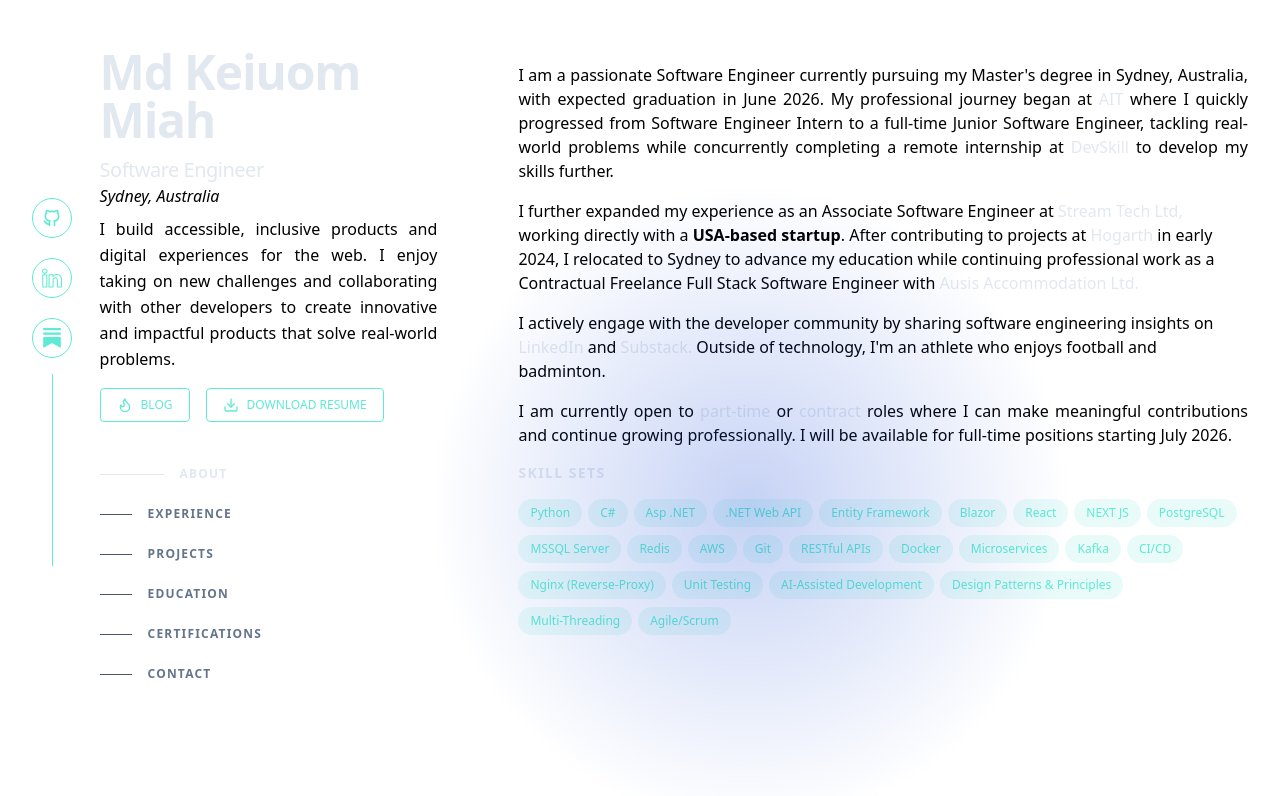
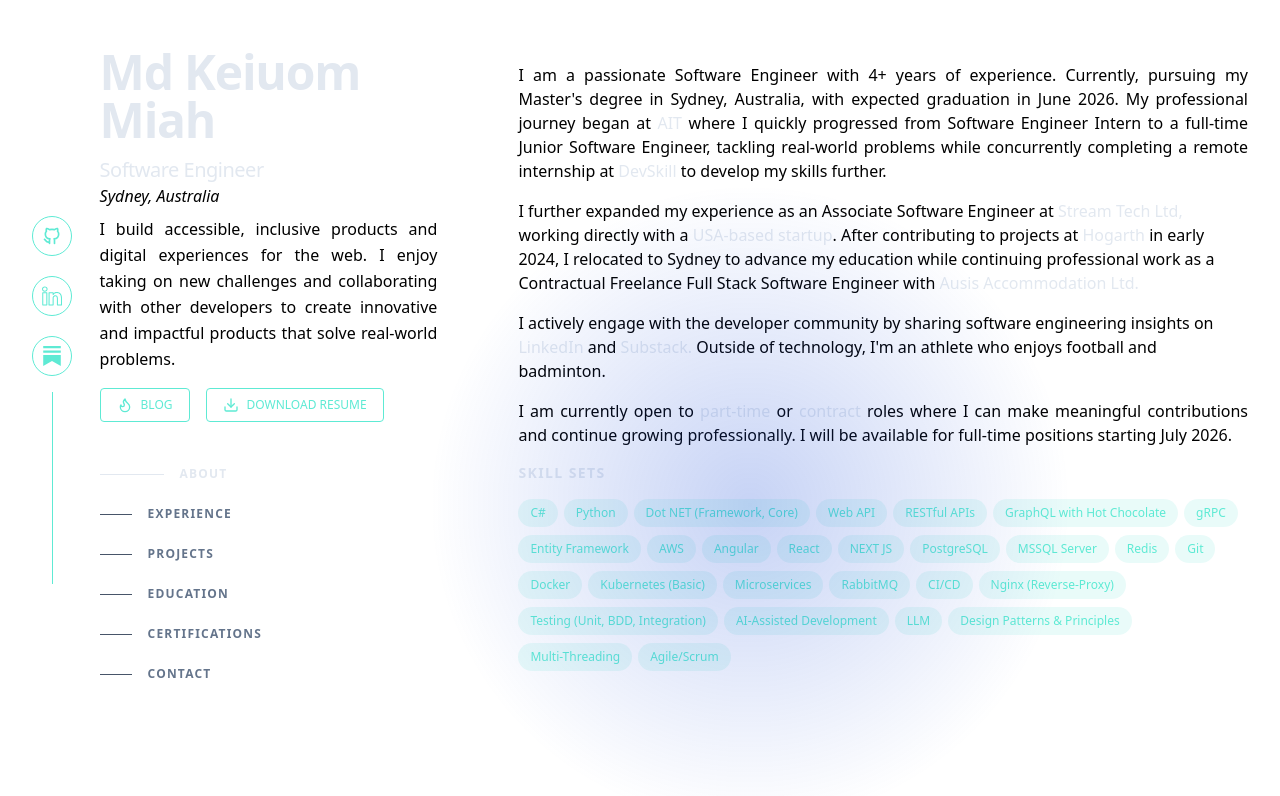
Before and after one commit to Farhankaioum/Portfolio-V3, a Next.js app: page /about in a window 1280 px wide. Shown: the top 796 px of the page. Built offline with nearby package versions, Linux system fonts and the light colour scheme.

Commit message:
Skillset updated

```diff
--- a/pages/about/index.tsx
+++ b/pages/about/index.tsx
@@ -12,7 +12,7 @@
       </div>
       <div>
         <p className="mb-4 text-justify">
-          I am a passionate Software Engineer currently pursuing my Master's degree in Sydney, Australia, with expected graduation in June 2026. My professional journey began at {" "}
+          I am a passionate Software Engineer with 4+ years of experience. Currently, pursuing my Master's degree in Sydney, Australia, with expected graduation in June 2026. My professional journey began at {" "}
           <a
             className="font-medium text-slate-200 hover:text-teal-300 focus-visible:text-teal-300"
             href="https://www.ait.inc/"
@@ -43,7 +43,7 @@
           >
             Stream Tech Ltd,
           </a>{" "}
-          working directly with a <strong>USA-based startup</strong>. After contributing to projects at {" "}
+          working directly with a <b className="font-medium text-slate-200">USA-based startup</b>. After contributing to projects at {" "}
           <a
             className="font-medium text-slate-200 hover:text-teal-300 focus-visible:text-teal-300"
             href="https://www.hogarth.com/"
@@ -98,22 +98,37 @@
           <ul className="mt-2 flex flex-wrap" aria-label="Technologies used">
             <li className="mr-1.5 mt-2">
               <div className="flex items-center rounded-full bg-teal-400/10 px-3 py-1 text-xs font-medium leading-5 text-teal-300 ">
+                C#
+              </div>
+            </li>
+            <li className="mr-1.5 mt-2">
+              <div className="flex items-center rounded-full bg-teal-400/10 px-3 py-1 text-xs font-medium leading-5 text-teal-300 ">
                 Python
               </div>
             </li>
             <li className="mr-1.5 mt-2">
               <div className="flex items-center rounded-full bg-teal-400/10 px-3 py-1 text-xs font-medium leading-5 text-teal-300 ">
-                C#
+                Dot NET (Framework, Core)
               </div>
             </li>
             <li className="mr-1.5 mt-2">
               <div className="flex items-center rounded-full bg-teal-400/10 px-3 py-1 text-xs font-medium leading-5 text-teal-300 ">
-                Asp .NET
+                Web API
               </div>
             </li>
             <li className="mr-1.5 mt-2">
               <div className="flex items-center rounded-full bg-teal-400/10 px-3 py-1 text-xs font-medium leading-5 text-teal-300 ">
-                .NET Web API
+                RESTful APIs
+              </div>
+            </li>
+            <li className="mr-1.5 mt-2">
+              <div className="flex items-center rounded-full bg-teal-400/10 px-3 py-1 text-xs font-medium leading-5 text-teal-300 ">
+                GraphQL with Hot Chocolate
+              </div>
+            </li>
+            <li className="mr-1.5 mt-2">
+              <div className="flex items-center rounded-full bg-teal-400/10 px-3 py-1 text-xs font-medium leading-5 text-teal-300 ">
+                gRPC
               </div>
             </li>
             <li className="mr-1.5 mt-2">
@@ -123,7 +138,12 @@
             </li>
             <li className="mr-1.5 mt-2">
               <div className="flex items-center rounded-full bg-teal-400/10 px-3 py-1 text-xs font-medium leading-5 text-teal-300 ">
-                Blazor
+                AWS
+              </div>
+            </li>
+            <li className="mr-1.5 mt-2">
+              <div className="flex items-center rounded-full bg-teal-400/10 px-3 py-1 text-xs font-medium leading-5 text-teal-300 ">
+                Angular
               </div>
             </li>
             <li className="mr-1.5 mt-2">
@@ -153,17 +173,7 @@
             </li>
             <li className="mr-1.5 mt-2">
               <div className="flex items-center rounded-full bg-teal-400/10 px-3 py-1 text-xs font-medium leading-5 text-teal-300 ">
-                AWS
-              </div>
-            </li>
-            <li className="mr-1.5 mt-2">
-              <div className="flex items-center rounded-full bg-teal-400/10 px-3 py-1 text-xs font-medium leading-5 text-teal-300 ">
                 Git
-              </div>
-            </li>
-            <li className="mr-1.5 mt-2">
-              <div className="flex items-center rounded-full bg-teal-400/10 px-3 py-1 text-xs font-medium leading-5 text-teal-300 ">
-                RESTful APIs
               </div>
             </li>
             <li className="mr-1.5 mt-2">
@@ -173,12 +183,17 @@
             </li>
             <li className="mr-1.5 mt-2">
               <div className="flex items-center rounded-full bg-teal-400/10 px-3 py-1 text-xs font-medium leading-5 text-teal-300 ">
+                Kubernetes (Basic)
+              </div>
+            </li>
+            <li className="mr-1.5 mt-2">
+              <div className="flex items-center rounded-full bg-teal-400/10 px-3 py-1 text-xs font-medium leading-5 text-teal-300 ">
                 Microservices
               </div>
             </li>
             <li className="mr-1.5 mt-2">
               <div className="flex items-center rounded-full bg-teal-400/10 px-3 py-1 text-xs font-medium leading-5 text-teal-300 ">
-                Kafka
+                RabbitMQ
               </div>
             </li>
             <li className="mr-1.5 mt-2">
@@ -193,12 +208,17 @@
             </li>
             <li className="mr-1.5 mt-2">
               <div className="flex items-center rounded-full bg-teal-400/10 px-3 py-1 text-xs font-medium leading-5 text-teal-300 ">
-                Unit Testing
+                Testing (Unit, BDD, Integration)
               </div>
             </li>
             <li className="mr-1.5 mt-2">
               <div className="flex items-center rounded-full bg-teal-400/10 px-3 py-1 text-xs font-medium leading-5 text-teal-300 ">
                 AI-Assisted Development
+              </div>
+            </li>
+            <li className="mr-1.5 mt-2">
+              <div className="flex items-center rounded-full bg-teal-400/10 px-3 py-1 text-xs font-medium leading-5 text-teal-300 ">
+                LLM
               </div>
             </li>
             <li className="mr-1.5 mt-2">
```
